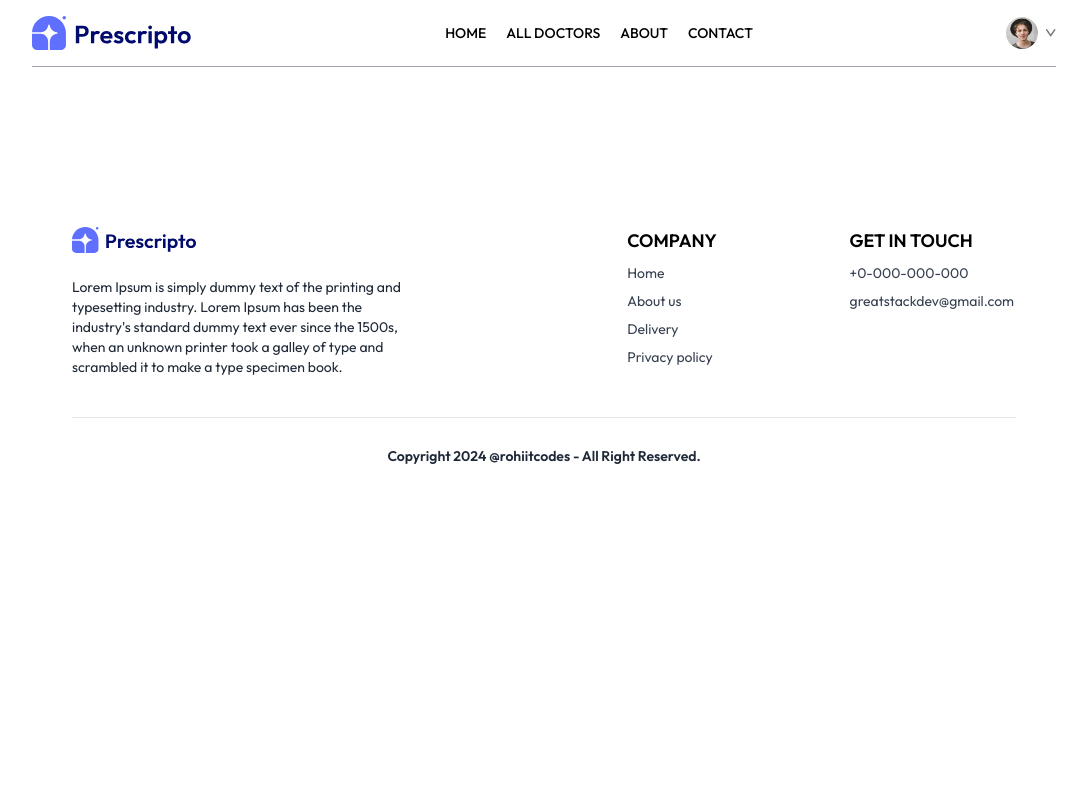
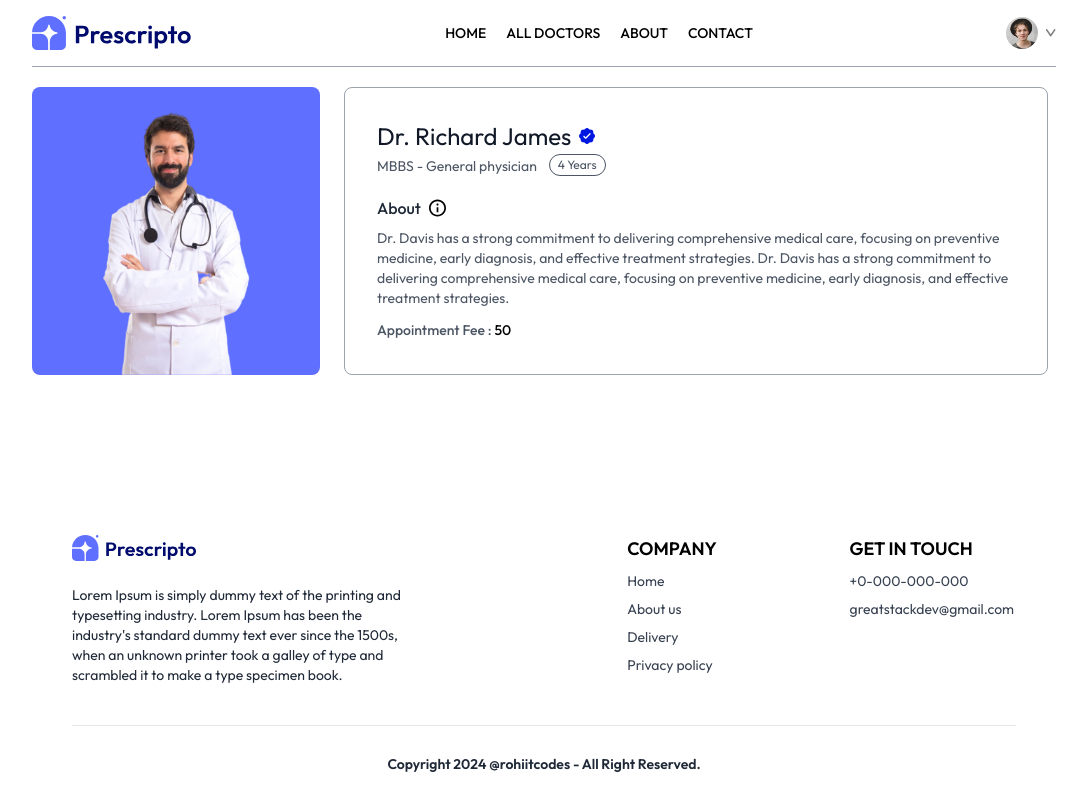
Before and after one commit to rohiit-codes/med-appointment-website, a React (Vite) app: page /appointments/1 in a window 1280 px wide. Shown: the whole page, without its empty margins (96-1183 px from the left). Built offline with nearby package versions, Linux system fonts and the light colour scheme.

Commit message:
Top part completed

```diff
--- a/src/pages/Appointments.jsx
+++ b/src/pages/Appointments.jsx
@@ -1,6 +1,7 @@
 import React, { useContext, useEffect, useState } from 'react'
 import { useParams } from 'react-router-dom'
 import { AppContext } from '../context/AppContext'
+import { assets } from '../assets/assets'
 
 const Appointments = () => {
 
@@ -20,8 +21,36 @@ useEffect(() => {
   fetchDocInfo()
 },[doctors, docId])
 
-  return (
-    <div></div>
+  return docInfo && (
+    <div>
+      {/* ------Doctor Details-------- */}
+      <div className='flex flex-col sm:flex-row gap-4'>
+
+        <div>
+          <img className='bg-primary w-full sm:max-w-72 rounded-lg' src={docInfo.image} alt="" />
+        </div>
+
+        <div className='flex-1 border border-gray-400 p-8 rounded-lg py-8 bg-white mx-2'>
+          {/* --------Doc Info : name, degree, experience */}
+          <p className='flex items-center gap-2 text-2xl text-gray-900'>{docInfo.name}
+          <img className='w-4' src={assets.verified_icon} alt="" />
+          </p>
+
+          <div className='flex gap-3'>
+            <p className='text-gray-600 text-sm mt-1'>{docInfo.degree} - {docInfo.speciality}</p>
+            <button className='border border-gray-600 px-2 py-0.5 mt-0.5 rounded-full text-gray-600 text-xs'>{docInfo.experience}</button>
+          </div>
+
+          {/* -------Doctor About-------- */}
+          <div>
+            <p className='flex gap-2 text-gray-800 mt-5 font-medium'>About <img src={assets.info_icon} alt="" /></p>
+            <p className='mt-2 text-gray-600 text-sm max-w-[700px]'>{docInfo.about}</p>
+          </div>
+          <p className='text-sm mt-3 text-gray-600 font-medium'>Appointment Fee : <span className='text-black'> {docInfo.fees}</span></p>
+        </div>
+
+      </div>
+    </div>
   )
 }
 
```
